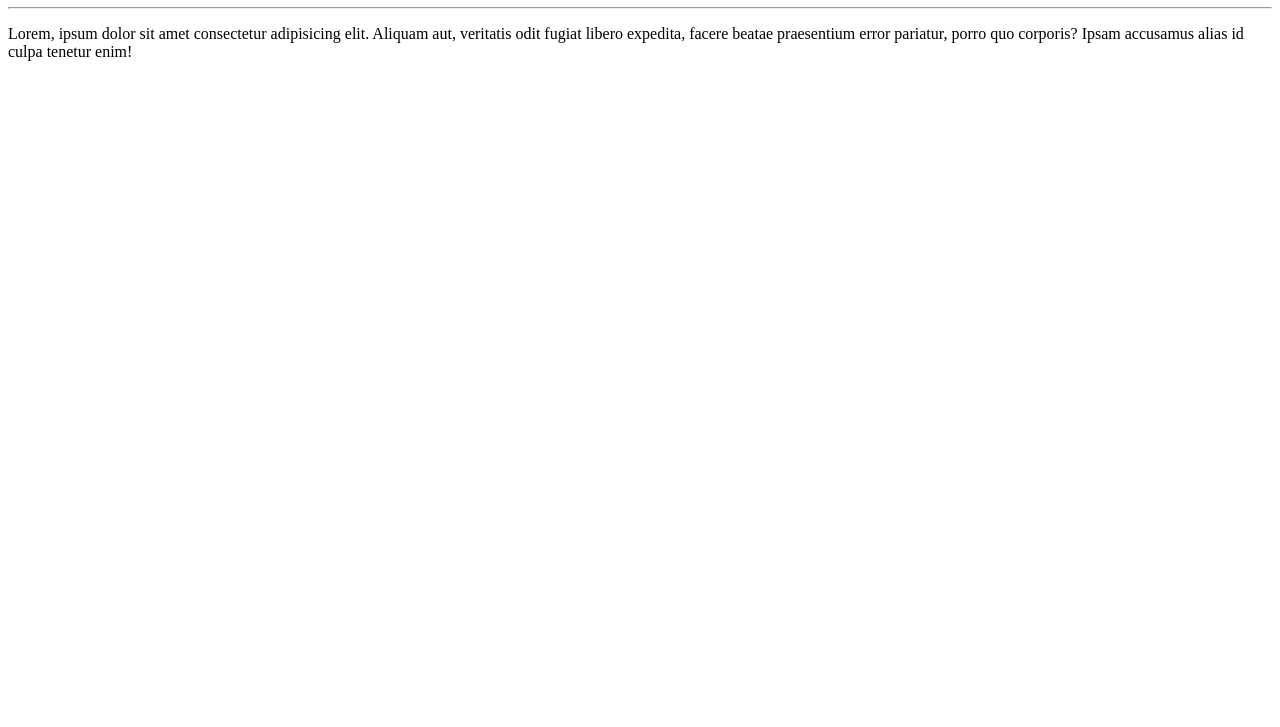
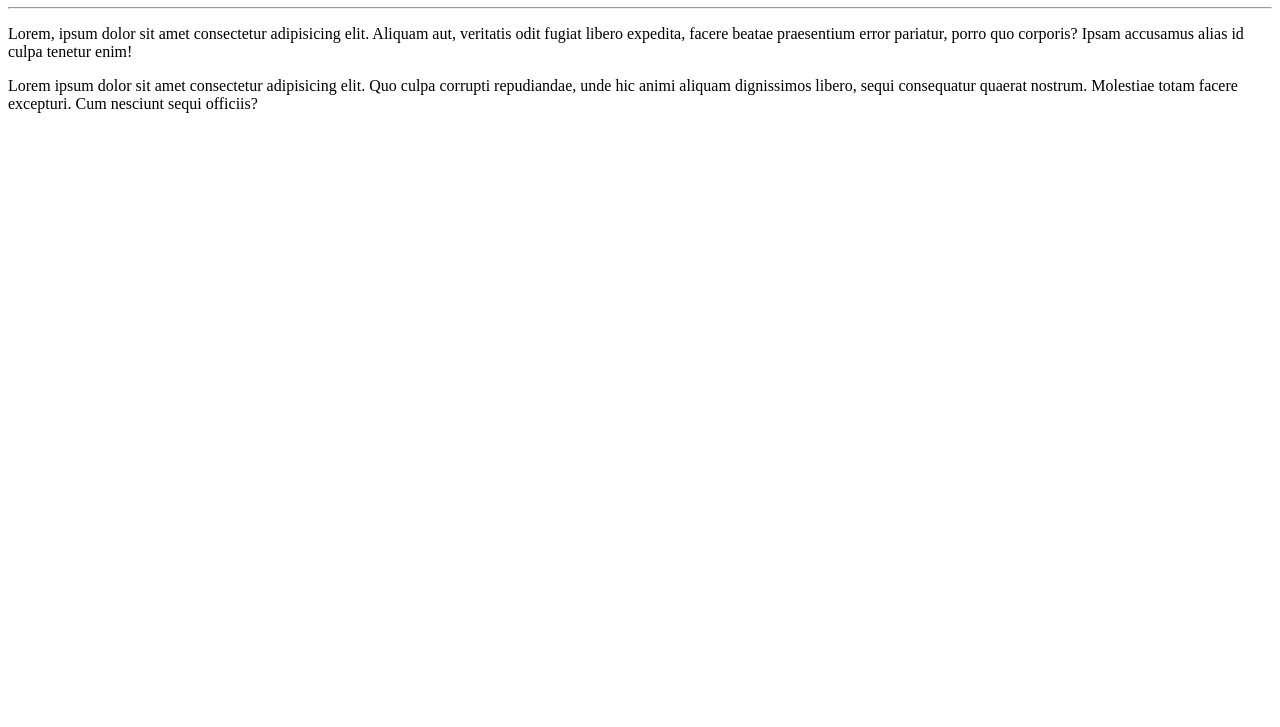
Before and after one commit to Gahbr/Hello-world, a plain HTML site: page site-exemplo/index.html in a window 1280 px wide. Shown: the part 73-800 px from the top of the page. Drawn offline with Linux system fonts and the light colour scheme.

Commit message:
adicionei um paragrafo

```diff
--- a/site-exemplo/index.html
+++ b/site-exemplo/index.html
@@ -7,7 +7,10 @@
 </head>
 <h1>Olá mundo</h1>
 <hr>
+
 <p>Lorem, ipsum dolor sit amet consectetur adipisicing elit. Aliquam aut, veritatis odit fugiat libero expedita, facere beatae praesentium error pariatur, porro quo corporis? Ipsam accusamus alias id culpa tenetur enim!</p>
+<p>Lorem ipsum dolor sit amet consectetur adipisicing elit. Quo culpa corrupti repudiandae, unde hic animi aliquam dignissimos libero, sequi consequatur quaerat nostrum. Molestiae totam facere excepturi. Cum nesciunt sequi officiis?</p>
+
 <body>
 
 </body>
```
